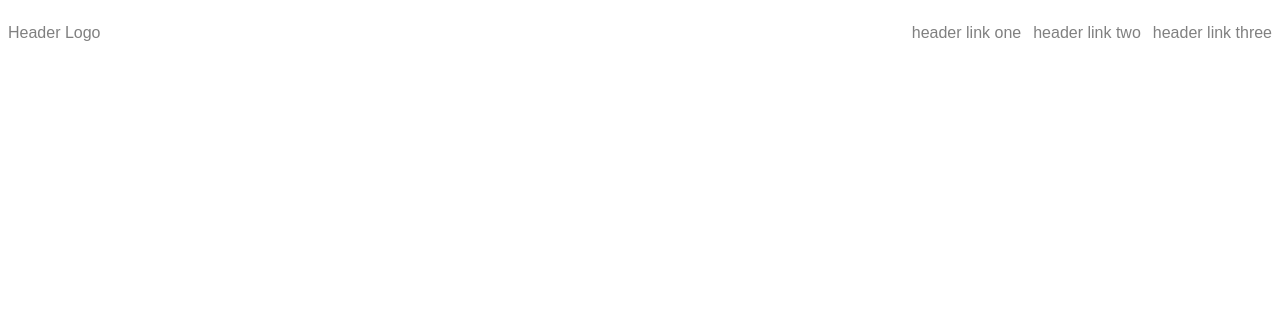
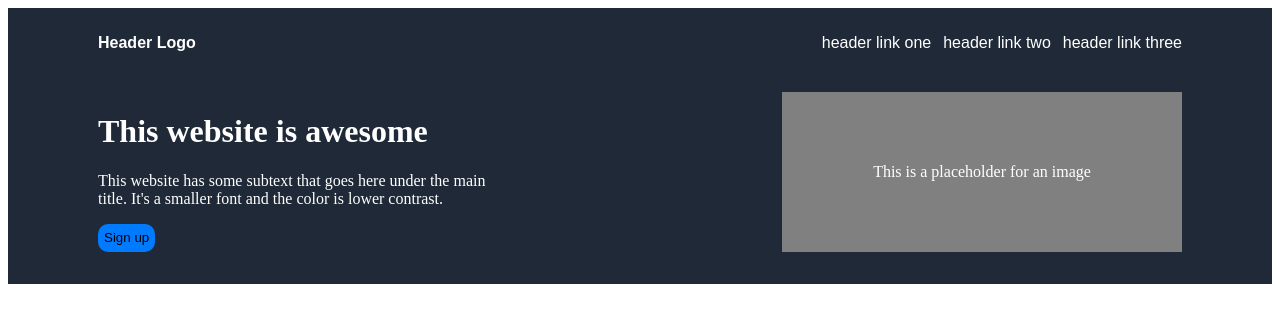
Before and after one commit to v3req/odin-landing-page, a plain HTML site: page index.html in a window 1280 px wide. Drawn offline with Linux system fonts and the light colour scheme.

Commit message:
Made the header with more things
Need to make it closer

```diff
--- a/index.html
+++ b/index.html
@@ -7,13 +7,24 @@
     <link rel="stylesheet" href="style.css">
 </head>
 <body>
-    <div class="nav-bar">
-        <p>Header Logo</p>
-        <div class="mini-container">
-        <a href="google.com">header link one</a>
-        <a href="google.com">header link two</a>
-        <a href="">header link three</a>
-    </div>
+    <div class="header">
+        <div class="nav-bar">
+            <p>Header Logo</p>
+            <div class="mini-container">
+            <a href="">header link one</a>
+            <a href="">header link two</a>
+            <a href="">header link three</a>
+        </div>
+        </div>
+
+        <div class="container">
+            <div>
+            <h1>This website is awesome</h1>
+            <p>This website has some subtext that goes here under the main title. It's a smaller font and the color is lower contrast.</p>
+            <button>Sign up</button>
+            </div>
+            <div class="placeholder">This is a placeholder for an image</div>
+        </div>
     </div>
 </body>
 </html>
--- a/style.css
+++ b/style.css
@@ -1,11 +1,12 @@
 .nav-bar{
     font-family:Arial, Helvetica, sans-serif;
     font-size:16px;
-    color:grey;
+    color:white;
     display:flex;
     justify-content: space-between;
     align-items: baseline;
     gap:16px;
+    margin-bottom:24px;
 }
 
 .mini-container {
@@ -15,9 +16,47 @@
 
 a {
     text-decoration:none;
-    color:grey;
+    color:white;
 }
 
-.header p {
+.nav-bar p {
     font-weight:700;
 }
+
+.header {
+    background-color: #1F2937;
+    color:white;
+    display:flex;
+    flex-direction:column;
+    padding:32px;
+    padding-top:10px;
+    padding-left: 90px;
+    padding-right: 90px;
+}
+
+.container {
+    display:flex;
+    justify-content:space-between;
+}
+
+button {
+    background-color: #007BFF;
+    height:28px;
+    border-radius: 10px;
+    border:none;
+}
+
+
+.container p,
+.container h1 {
+    max-width:400px;
+}
+
+.placeholder {
+    background-color:grey;
+    text-align: center;
+    display:flex;
+    align-items: center;
+    justify-content:center;
+    width:400px;
+}
```
